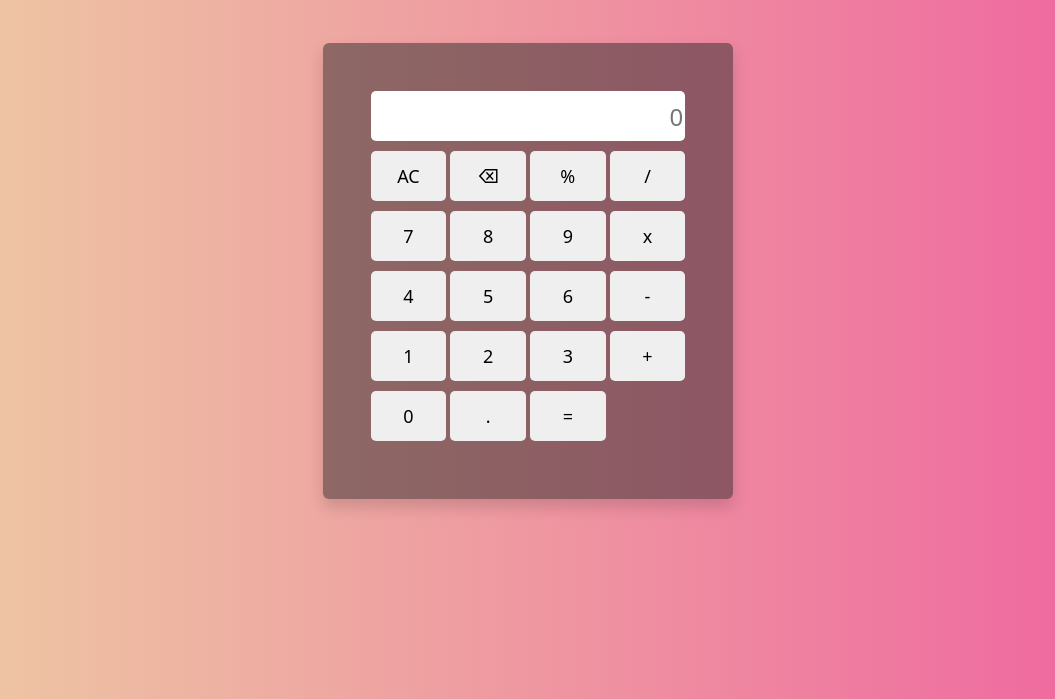
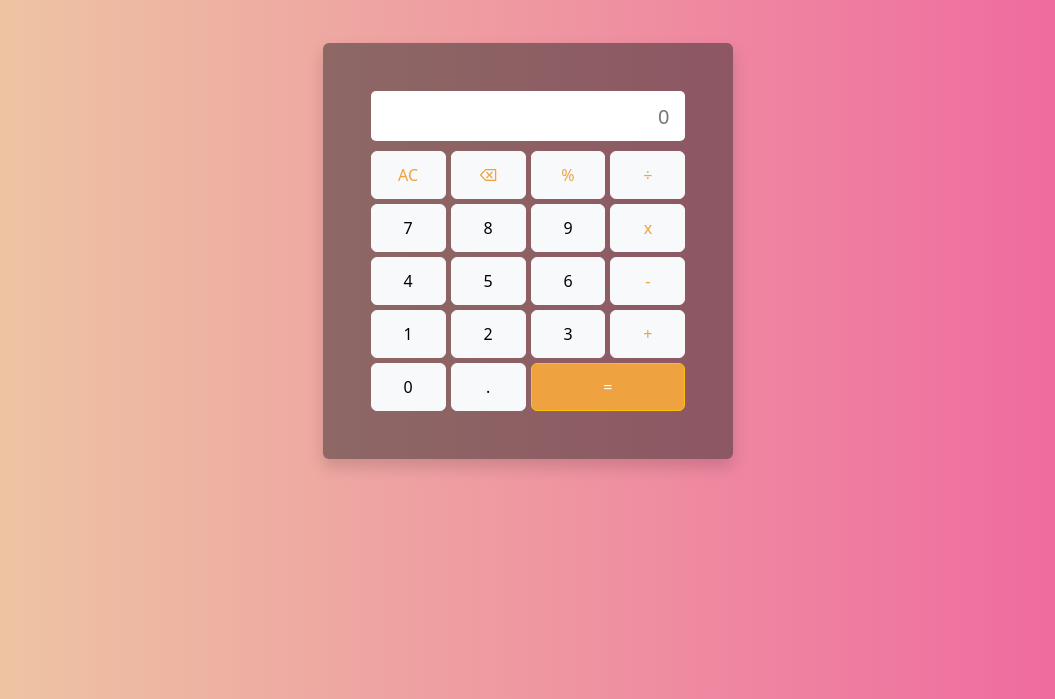
Before and after one commit to Arrya-A/Calculator, a plain HTML site: page index.html in a window 1280 px wide. Shown: the part 101-800 px from the top of the page, without its empty margins (112-1167 px from the left). Drawn offline with nearby package versions, Linux system fonts and the light colour scheme.

Commit message:
final commit

```diff
--- a/index.html
+++ b/index.html
@@ -4,56 +4,50 @@
     <meta charset="UTF-8">
     <meta name="viewport" content="width=device-width, initial-scale=1.0">
     <title>Calculator</title>
+
     <!-- bootstrap -->
-    <link href="https://cdn.jsdelivr.net/npm/bootstrap@5.3.3/dist/css/bootstrap.min.css" rel="stylesheet" integrity="sha384-QWTKZyjpPEjISv5WaRU9OFeRpok6YctnYmDr5pNlyT2bRjXh0JMhjY6hW+ALEwIH" crossorigin="anonymous">
-    <script src="https://cdn.jsdelivr.net/npm/bootstrap@5.3.3/dist/js/bootstrap.bundle.min.js" integrity="sha384-YvpcrYf0tY3lHB60NNkmXc5s9fDVZLESaAA55NDzOxhy9GkcIdslK1eN7N6jIeHz" crossorigin="anonymous"></script>
-
+    <link href="https://cdn.jsdelivr.net/npm/bootstrap@5.3.3/dist/css/bootstrap.min.css" rel="stylesheet"
+        integrity="sha384-QWTKZyjpPEjISv5WaRU9OFeRpok6YctnYmDr5pNlyT2bRjXh0JMhjY6hW+ALEwIH" crossorigin="anonymous">
+    <script src="https://cdn.jsdelivr.net/npm/bootstrap@5.3.3/dist/js/bootstrap.bundle.min.js"
+        integrity="sha384-YvpcrYf0tY3lHB60NNkmXc5s9fDVZLESaAA55NDzOxhy9GkcIdslK1eN7N6jIeHz"
+        crossorigin="anonymous"></script>
 
     <!-- CSS -->
     <link rel="stylesheet" href="./style.css">
-
 </head>
 <body>
-    <div class="row">
-        <div class="col-md-4"></div>
-        <div class="col-md-4">
+    <div class="row justify-content-center">
+        <div class="col-md-4 ">
             <h1 class="mt-5 text-center">Calculator</h1>
             <div class="calculator mt-5 shadow rounded p-5">
-                <input id="result" type="text" placeholder="0" style="text-align: right;" readonly>
+                <input id="result" type="text" placeholder="0" style="text-align: right;" class="pe-3" readonly>
                 <div class="r">
-                    <input type="button" value="AC" onclick="clearAll()">
-                    <input type="button" value="⌫" onclick="back()">
-                    <input type="button" value="%" onclick="display('%')">
-                    <input type="button" value="/" onclick="display('/')">
-                </div>
-                <div class="r">
-                    <input type="button" value="7" onclick="display(7)">
-                    <input type="button" value="8" onclick="display(8)">
-                    <input type="button" value="9" onclick="display(9)">
-                    <input type="button" value="x" onclick="display('*')">
+                    <button class="btn btn-light operator" onclick="clearAll()">AC</button>
+                    <button class="btn btn-light operator" onclick="back()">⌫</button>
+                    <button class="btn btn-light operator" onclick="display('%')">%</button>
+                    <button class="btn btn-light operator" onclick="display('/')">÷</button>
 
-                </div>
-                <div class="r">
-                    <input type="button" value="4" onclick="display(4)">
-                    <input type="button" value="5" onclick="display(5)">
-                    <input type="button" value="6" onclick="display(6)">
-                    <input type="button" value="-" onclick="display('-')">
+                    <button class="btn btn-light" onclick="display(7)">7</button>
+                    <button class="btn btn-light" onclick="display(8)">8</button>
+                    <button class="btn btn-light" onclick="display(9)">9</button>
+                    <button class="btn btn-light operator" onclick="display('*')">x</button>
 
-                </div>
-                <div class="r">
-                    <input type="button" value="1" onclick="display(1)">
-                    <input type="button" value="2" onclick="display(2)">
-                    <input type="button" value="3" onclick="display(3)">
-                    <input type="button" value="+" onclick="display('+')">
-                </div>
-                <div class="r">
-                    <input type="button" value="0" onclick="display(0)">
-                    <input type="button" value="." onclick="display('.')">
-                    <input type="button" value="=" onclick="equal()">
+                    <button class="btn btn-light" onclick="display(4)">4</button>
+                    <button class="btn btn-light" onclick="display(5)">5</button>
+                    <button class="btn btn-light" onclick="display(6)">6</button>
+                    <button class="btn btn-light operator" onclick="display('-')">-</button>
+
+                    <button class="btn btn-light" onclick="display(1)">1</button>
+                    <button class="btn btn-light" onclick="display(2)">2</button>
+                    <button class="btn btn-light" onclick="display(3)">3</button>
+                    <button class="btn btn-light operator" onclick="display('+')">+</button>
+
+                    <button class="btn btn-light" onclick="display(0)">0</button>
+                    <button class="btn btn-light" onclick="display('.')">.</button>
+                    <button class="btn btn-warning equals" onclick="equal()">=</button>
                 </div>
             </div>
         </div>
-        <div class="col-md-4"></div>
     </div>
 </body>
 <script src="./cal.js"></script>
--- a/style.css
+++ b/style.css
@@ -1,47 +1,41 @@
 body {
     background-image: linear-gradient(to right, rgb(238, 205, 163), rgb(239, 98, 159));
-    /* background-image: linear-gradient(to right, #4ca1af, #c4e0e5); */
+    overflow: hidden;
 }
 
 .calculator {
     background-color: rgba(35, 34, 34, 0.477);
     max-width: 100%;
-    margin: auto;
 }
 
-.calculator input[type="text"] {
+#result {
     width: 100%;
     height: 50px;
-    font-size: 24px;
+    font-size: 20px;
     margin-bottom: 10px;
     background-color: white;
     border-radius: 5px;
     border: none;
-
 }
 
-.calculator .r {
-    margin-bottom: 10px;
+.r {
+    display: grid;
+    grid-template-columns: repeat(4, 1fr);
+    grid-gap: 5px;
 
-}
-
-.calculator input[type="button"] {
-    width: 24%;
-    height: 50px;
-    font-size: 18px;
-    border-radius: 5px;
-    border: none;
 }
 
 .operator {
     color: rgb(238, 163, 64);
-    font-size: 24px;
-    border: none;
 }
 
 .equals {
     background-color: rgb(238, 163, 64);
     color: white;
-    font-size: 24px;
+    grid-column: 3 / 5;
+    /* Span across - 3 is start   5 is end */
+}
 
+.btn {
+    height: 3rem;
 }
```
